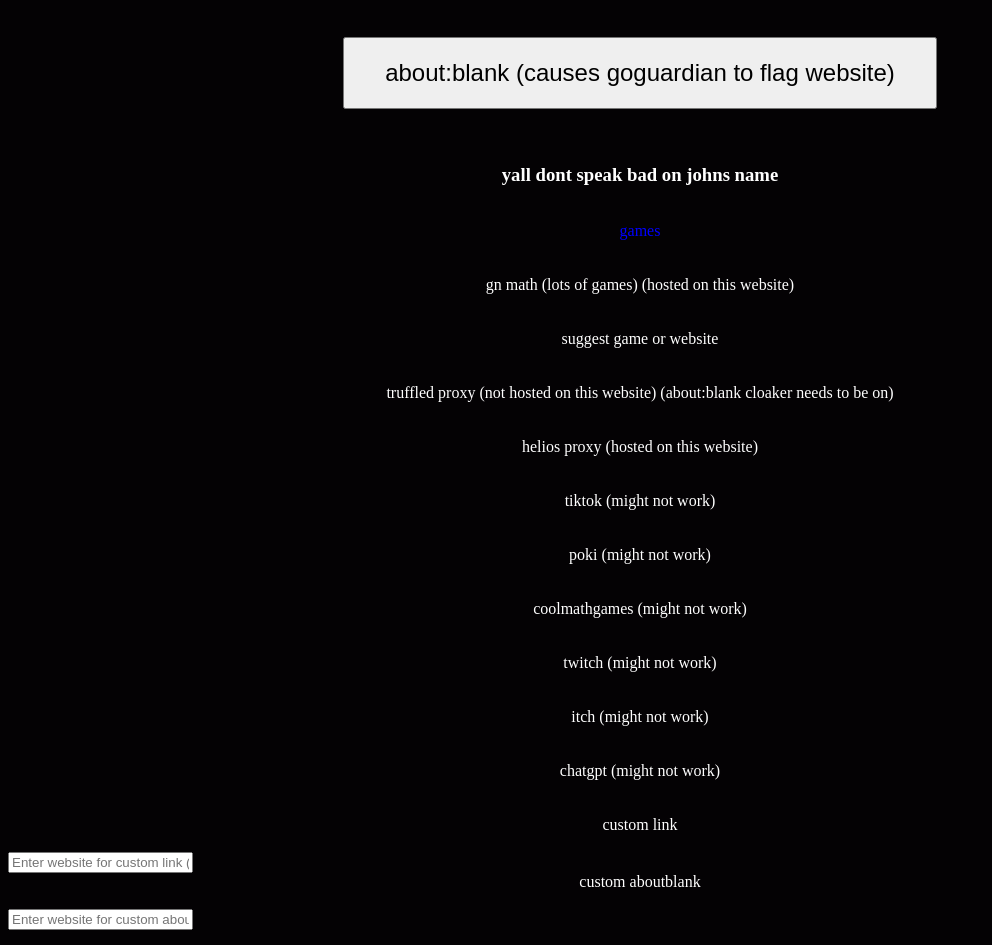
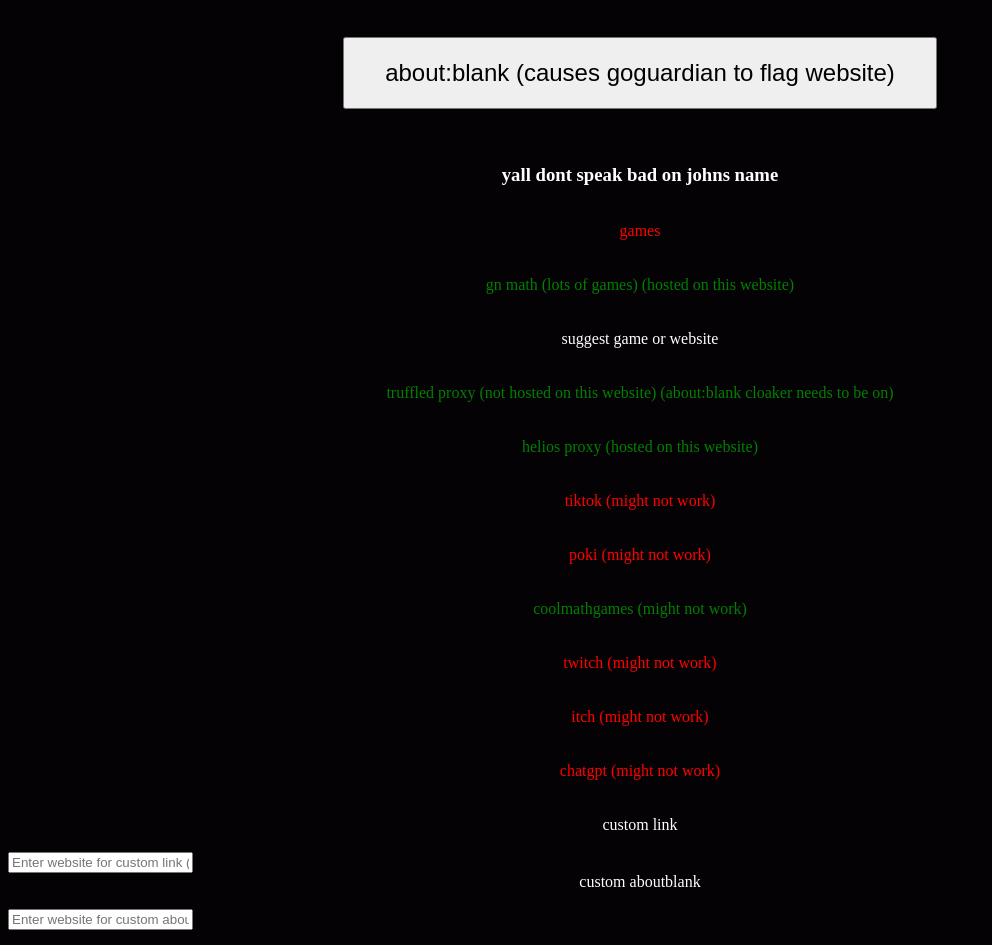
Before and after one commit to KitDaKat/KitDaKat.github.io, a plain HTML site: page index.html in a window 1280 px wide. Shown: the part 105-1050 px from the top of the page, without its empty margins (0-992 px from the left). Drawn offline with Linux system fonts and the light colour scheme.

Commit message:
Update index.html

```diff
--- a/index.html
+++ b/index.html
@@ -63,7 +63,7 @@
 	<br>
 
 	<div style="text-align: center;">
-  		<a href="https://kitdakat.xyz/learning" style="color: blue; text-decoration: none;">
+  		<a href="https://kitdakat.xyz/learning" style="color: red; text-decoration: none;">
    			games
   		</a>
 	</div>
@@ -72,7 +72,7 @@
 	<br>
 
 	<div style="text-align: center;">
-  		<a href="https://kitdakat.xyz/gnmath/gnmath" style="color: white; text-decoration: none;">
+  		<a href="https://kitdakat.xyz/gnmath/gnmath" style="color: green; text-decoration: none;">
    			gn math (lots of games) (hosted on this website)
   		</a>
 	</div>
@@ -90,7 +90,7 @@
 	<br>
 
 	<div style="text-align: center;">
-  		<a href="https://schoology.com.de" style="color: white; text-decoration: none;">
+  		<a href="https://schoology.com.de" style="color: green; text-decoration: none;">
    			truffled proxy (not hosted on this website) (about:blank cloaker needs to be on)
   		</a>
 	</div>
@@ -99,7 +99,7 @@
 	<br>
 
 	<div style="text-align: center;">
-  		<a href="https://kitdakat.xyz/helios/heliosproxy" style="color: white; text-decoration: none;">
+  		<a href="https://kitdakat.xyz/helios/heliosproxy" style="color: green; text-decoration: none;">
    			helios proxy (hosted on this website)
   		</a>
 	</div>
@@ -108,7 +108,7 @@
 	<br>
 
     <div style="text-align: center;">
-  		<a href="https://tiktok.com" style="color: white; text-decoration: none;">
+  		<a href="https://tiktok.com" style="color: red; text-decoration: none;">
    			tiktok (might not work)
   		</a>
 	</div>
@@ -117,7 +117,7 @@
 	<br>
 
 	<div style="text-align: center;">
-  		<a href="https://poki.com" style="color: white; text-decoration: none;">
+  		<a href="https://poki.com" style="color: red; text-decoration: none;">
    			poki (might not work)
   		</a>
 	</div>
@@ -126,7 +126,7 @@
 	<br>
 
 	<div style="text-align: center;">
-  		<a href="https://coolmathgames.com" style="color: white; text-decoration: none;">
+  		<a href="https://coolmathgames.com" style="color: green; text-decoration: none;">
    			coolmathgames (might not work)
   		</a>
 	</div>
@@ -135,7 +135,7 @@
 	<br>
 
 	<div style="text-align: center;">
-  		<a href="https://twitch.com" style="color: white; text-decoration: none;">
+  		<a href="https://twitch.com" style="color: red; text-decoration: none;">
    			twitch (might not work)
   		</a>
 	</div>
@@ -144,7 +144,7 @@
 	<br>
 
 	<div style="text-align: center;">
-  		<a href="https://itch.io" style="color: white; text-decoration: none;">
+  		<a href="https://itch.io" style="color: red; text-decoration: none;">
    			itch (might not work)
   		</a>
 	</div>
@@ -153,7 +153,7 @@
 	<br>
 
 	<div style="text-align: center;">
-  		<a href="https://chatgpt.com" style="color: white; text-decoration: none;">
+  		<a href="https://chatgpt.com" style="color: red; text-decoration: none;">
    			chatgpt (might not work)
   		</a>
 	</div>
```
